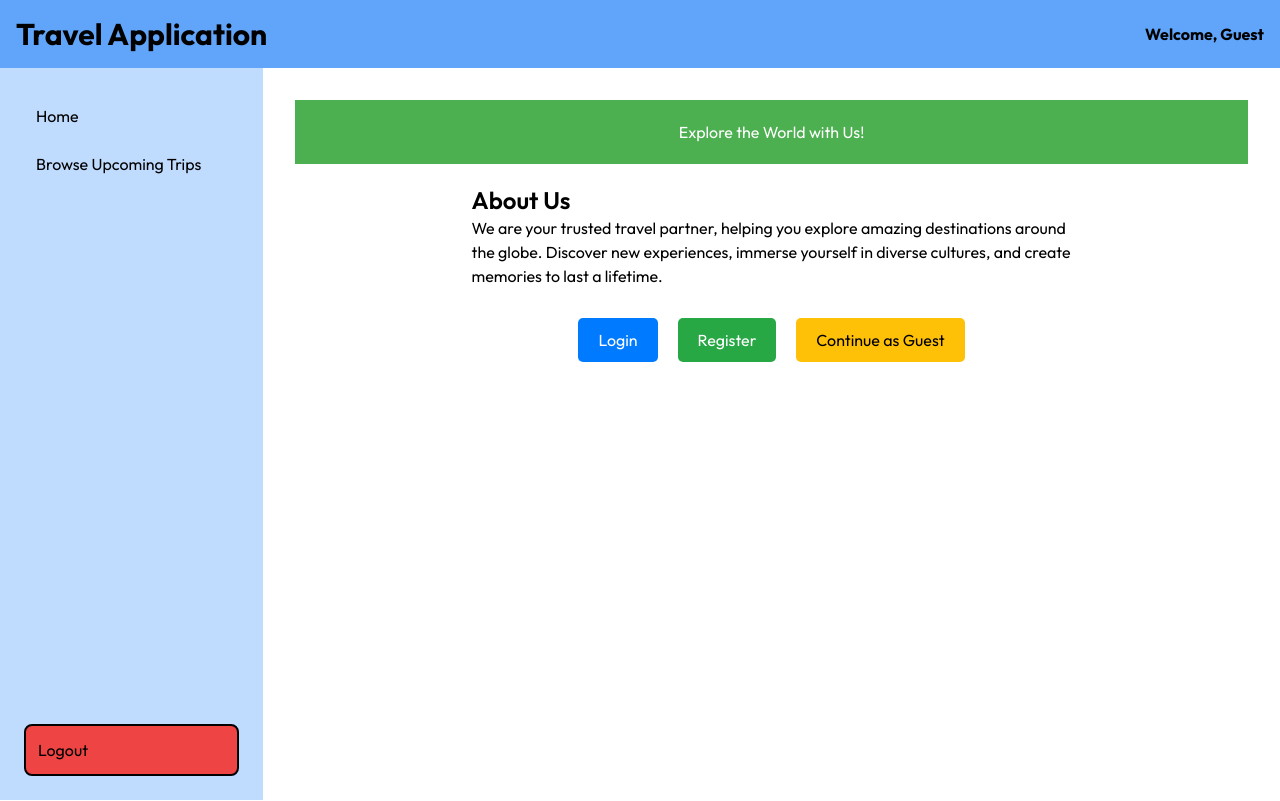
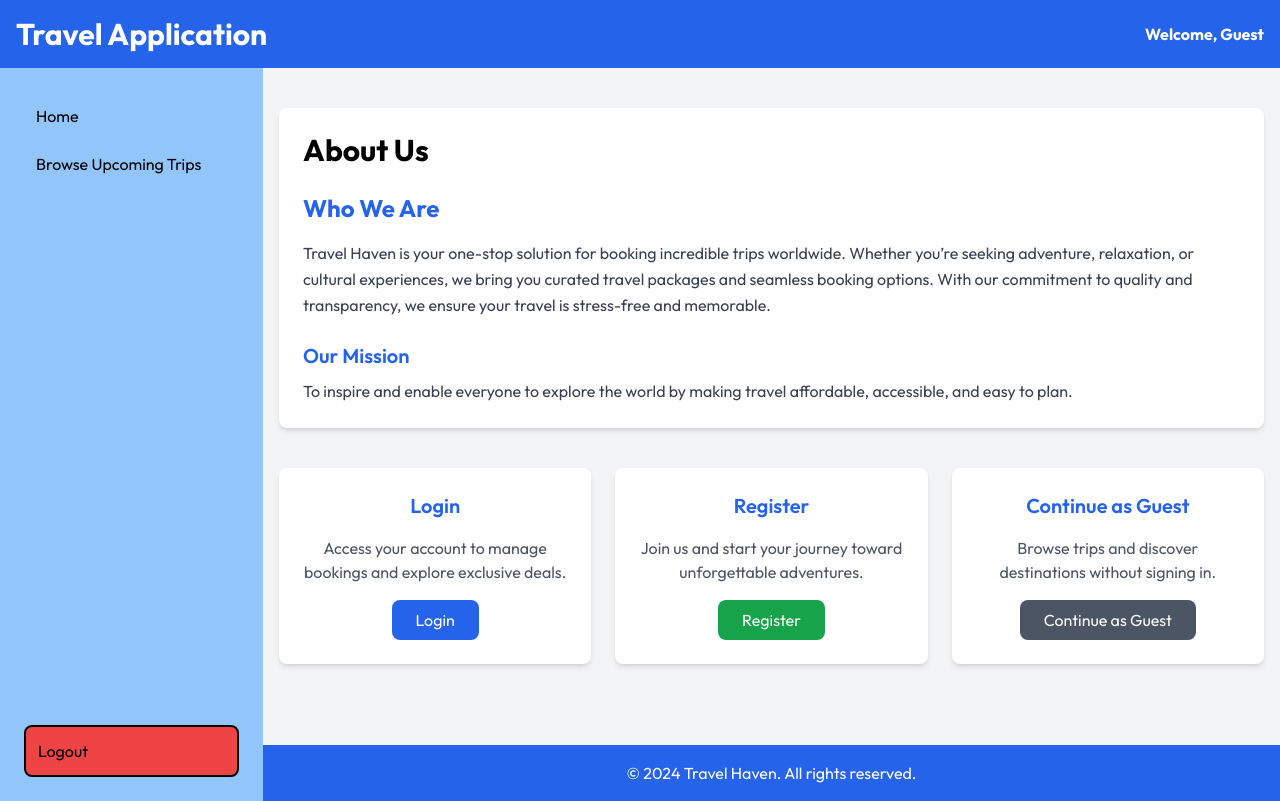
Before and after one commit to Rishabh324/exploro_travel_assignment, a React (Vite) app in the folder frontend/: page / in a window 1280 px wide. Built offline with nearby package versions, Linux system fonts and the light colour scheme; no server answers.

Commit message:
Changes works in local

```diff
--- a/frontend/src/App.css
+++ b/frontend/src/App.css
@@ -18,55 +18,5 @@
 } */
 
 .lay{
-    height: 91.5vh;
+    height: 91.6vh;
 }
-
-.homepage-container {
-    text-align: center;
-    font-family: Arial, sans-serif;
-    padding: 20px;
-}
-
-.homepage-header {
-    background-color: #4caf50;
-    color: white;
-    padding: 20px 0;
-}
-
-.about-company {
-    margin: 20px auto;
-    max-width: 600px;
-    text-align: left;
-}
-
-.action-buttons {
-    margin-top: 20px;
-}
-
-.btn {
-    margin: 10px;
-    padding: 10px 20px;
-    font-size: 16px;
-    border: none;
-    border-radius: 5px;
-    cursor: pointer;
-}
-
-.login-btn {
-    background-color: #007bff;
-    color: white;
-}
-
-.register-btn {
-    background-color: #28a745;
-    color: white;
-}
-
-.guest-btn {
-    background-color: #ffc107;
-    color: black;
-}
-
-.btn:hover {
-    opacity: 0.8;
-}
--- a/frontend/src/components/Navbar/Header.jsx
+++ b/frontend/src/components/Navbar/Header.jsx
@@ -8,7 +8,7 @@ const Header = () => {
   const { user } = useSelector(state=>state.auth);
 
   return (
-    <div className="bg-blue-400 font-bold w-[100vw] flex flex-row items-center justify-between p-4">
+    <div className="bg-blue-600 font-bold w-[100vw] text-white flex flex-row items-center justify-between p-4">
       {isMobile ? (
         <div>
           {sidebarOpen ? <ImCross className="text-2xl text-white pl-2 cursor-pointer" onClick={toggleSidebar} /> : <BiMenu className="text-3xl text-white cursor-pointer" onClick={toggleSidebar} />}
--- a/frontend/src/components/Navbar/Sidebar.jsx
+++ b/frontend/src/components/Navbar/Sidebar.jsx
@@ -15,7 +15,7 @@ const Sidebar = () => {
     }
 
     return (
-        <div className={`${isMobile && !sidebarOpen ? "hidden": ""} ${isMobile && sidebarOpen ? "absolute lay w-7/12": ""} min-w-fit w-3/12 p-6 flex flex-col justify-between bg-blue-200`}>
+        <div className={`${isMobile && !sidebarOpen ? "hidden": ""} ${isMobile && sidebarOpen ? "absolute lay w-7/12": ""} min-w-fit w-3/12 p-6 flex flex-col justify-between bg-blue-300`}>
             <div className="flex flex-col">
                 <Link to='/' className="p-3">Home</Link>
                 {(user?.role==="user" || user?.role==='organizer') && <Link to='/dashboard' className="p-3">Dashboard</Link>}
--- a/frontend/src/pages/Home.jsx
+++ b/frontend/src/pages/Home.jsx
@@ -1,42 +1,89 @@
-import Layout from '../components/Layout'
-import '../App.css'
-import { useNavigate } from 'react-router-dom'
-import { useSelector } from 'react-redux'
+import React from "react";
+import Layout from "../components/Layout";
+import { useNavigate } from "react-router-dom";
 
 const Home = () => {
     const navigate = useNavigate();
-    const {user} = useSelector(state => state.auth);
-
   return (
     <Layout>
-            <div className="homepage-container">
-                <header className="homepage-header">
-                    <h1>Explore the World with Us!</h1>
-                </header>
-                <main className="homepage-content">
-                    <section className="about-company">
-                        <h2 className='text-2xl font-semibold'>About Us</h2>
-                        <p>
-                            We are your trusted travel partner, helping you explore amazing
-                            destinations around the globe. Discover new experiences, immerse
-                            yourself in diverse cultures, and create memories to last a lifetime.
+        <div className="lay -m-3 bg-gray-100 flex flex-col justify-between">
+        {/* Header
+        <header className="bg-blue-600 text-white py-4 shadow-lg">
+            <div className="container mx-auto text-center">
+            <h1 className="text-3xl font-bold">About Us</h1>
+            <p className="mt-1 text-lg">Welcome to Travel Haven</p>
+            </div>
+        </header> */}
+
+        {/* Main Content */}
+        <main className="container mx-auto px-4 py-10">
+            <div className="bg-white shadow-md rounded-lg p-6">
+            <h1 className="text-3xl font-bold">About Us</h1>
+            <br/>
+            <h2 className="text-2xl font-bold text-blue-600 mb-4">Who We Are</h2>
+            <p className="text-gray-700 leading-relaxed">
+                Travel Haven is your one-stop solution for booking incredible trips
+                worldwide. Whether you’re seeking adventure, relaxation, or cultural
+                experiences, we bring you curated travel packages and seamless booking
+                options. With our commitment to quality and transparency, we ensure
+                your travel is stress-free and memorable.
             </p>
-                    </section>
-                    {!user && <section className="action-buttons">
-                        <button onClick={()=>navigate('/login')} className="btn login-btn">
+
+            <h3 className="text-xl font-semibold text-blue-600 mt-6 mb-2">
+                Our Mission
+            </h3>
+            <p className="text-gray-700 leading-relaxed">
+                To inspire and enable everyone to explore the world by making travel
+                affordable, accessible, and easy to plan.
+            </p>
+            </div>
+
+            {/* Login/Register Options */}
+            <div className="mt-10 grid grid-cols-1 md:grid-cols-3 gap-6">
+            {/* Login */}
+            <div className="bg-white shadow-md rounded-lg p-6 text-center">
+                <h4 className="text-xl font-semibold text-blue-600 mb-4">Login</h4>
+                <p className="text-gray-600 mb-4">
+                    Access your account to manage bookings and explore exclusive deals.
+                </p>
+                <button className="bg-blue-600 text-white px-6 py-2 rounded-lg hover:bg-blue-700" onClick={()=>navigate('/login')}>
                     Login
                 </button>
-                        <button onClick={()=>navigate('/register')} className="btn register-btn">
+            </div>
+
+            {/* Register */}
+            <div className="bg-white shadow-md rounded-lg p-6 text-center">
+                <h4 className="text-xl font-semibold text-blue-600 mb-4">Register</h4>
+                <p className="text-gray-600 mb-4">
+                    Join us and start your journey toward unforgettable adventures.
+                </p>
+                <button className="bg-green-600 text-white px-6 py-2 rounded-lg hover:bg-green-700" onClick={()=>navigate('/register')}>
                     Register
                 </button>
-                        <button onClick={()=>navigate('/browse-trips')} className="btn guest-btn">
+            </div>
+
+            {/* Continue as Guest */}
+            <div className="bg-white shadow-md rounded-lg p-6 text-center">
+                <h4 className="text-xl font-semibold text-blue-600 mb-4" onClick={()=>navigate('/')}>
+                Continue as Guest
+                </h4>
+                <p className="text-gray-600 mb-4">
+                Browse trips and discover destinations without signing in.
+                </p>
+                <button className="bg-gray-600 text-white px-6 py-2 rounded-lg hover:bg-gray-700">
                 Continue as Guest
                 </button>
-                    </section>}
+            </div>
+            </div>
         </main>
+
+        {/* Footer */}
+        <footer className="bg-blue-600 text-white py-4 text-center">
+            <p>&copy; {new Date().getFullYear()} Travel Haven. All rights reserved.</p>
+        </footer>
         </div>
     </Layout>
-    )
-}
+  );
+};
 
-export default Home
+export default Home;
--- a/frontend/src/pages/Login.jsx
+++ b/frontend/src/pages/Login.jsx
@@ -11,7 +11,7 @@ const Login = () => {
 
     return (
         <div className="p-4 flex h-screen justify-center items-center bg-blue-400">
-            <div className="bg-blue-200 rounded-lg p-4">
+            <div className="bg-blue-200 lg:8/12 md:w-4/12 rounded-lg p-4">
                 <h1 className="text-3xl text-center">Login</h1>
                 <form className="p-4" onSubmit={(e) => {
                     e.preventDefault();
@@ -77,7 +77,7 @@ const Login = () => {
                     <hr className="border-1 border-black mt-4 mb-2"></hr>
                     <p className="text-center">Or</p>
                 </form>
-                <div className="px-4">
+                <div className="px-4 mb-4">
                     <button className="rounded-lg bg-blue-500 p-2 w-full text-center" onClick={()=>{navigate('/')}}>Sign in as Guest</button>
                 </div>
             </div>
```
Lines whose indentation alone changed are shown as unchanged.
